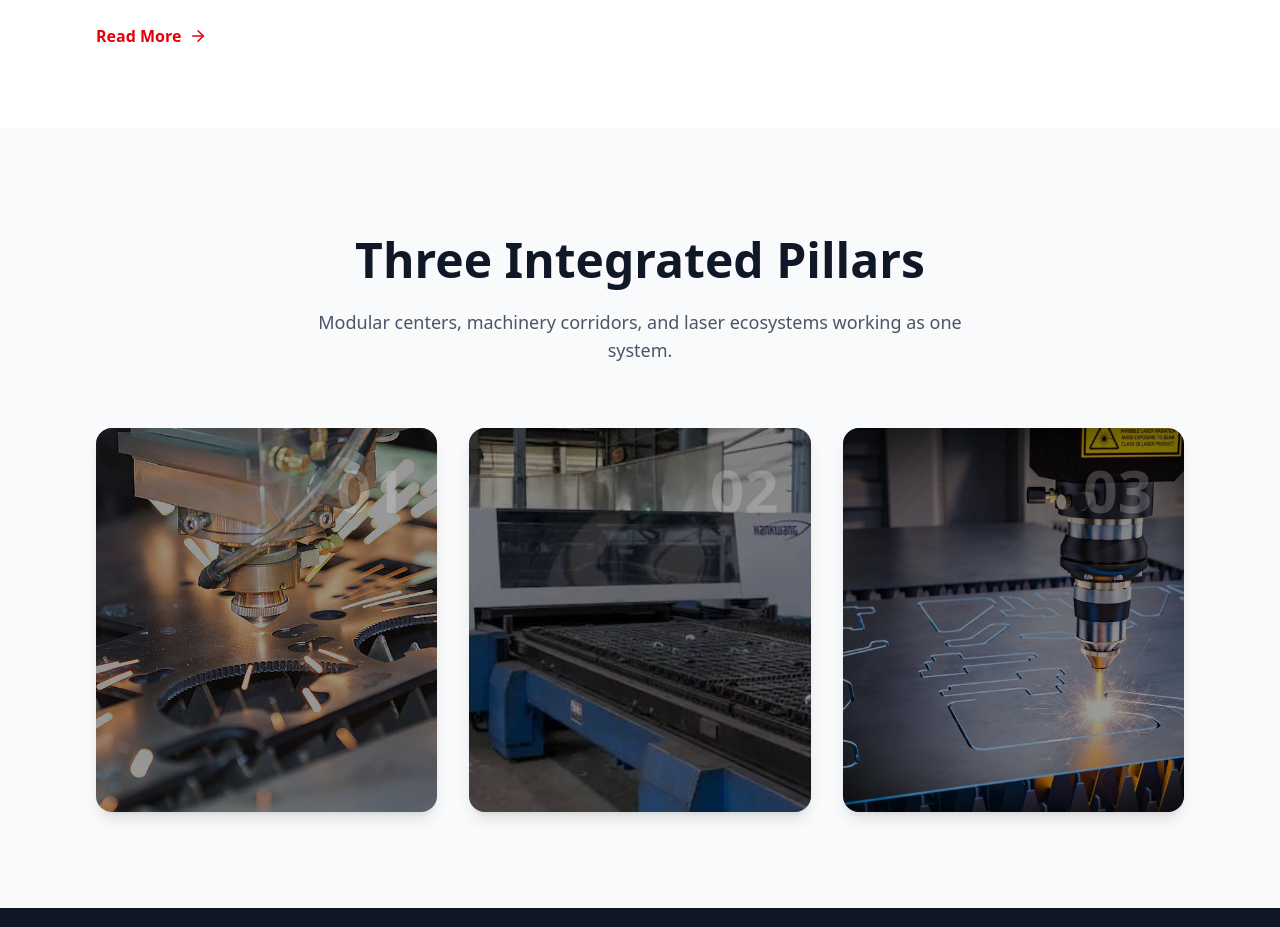
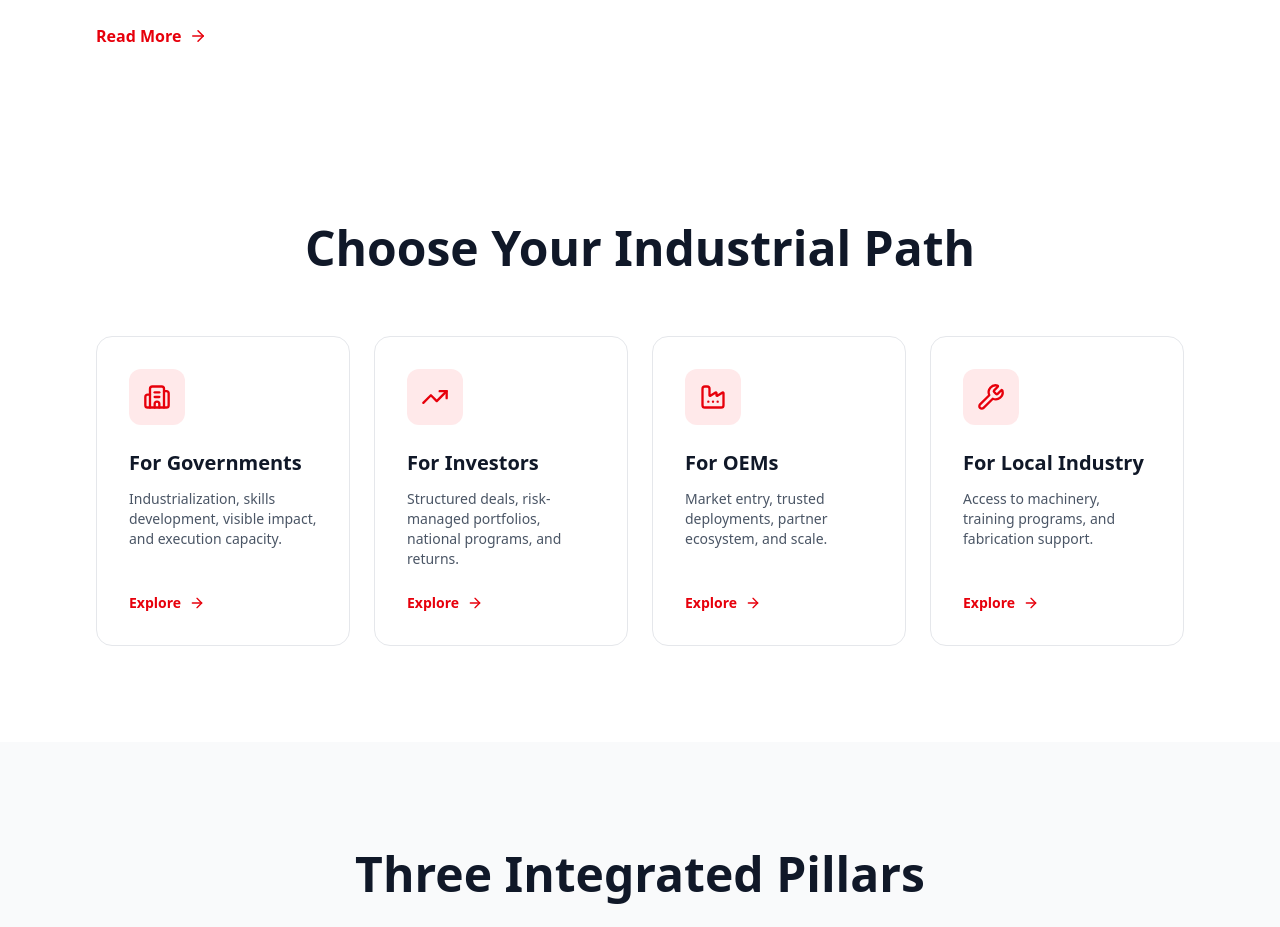
Before and after one commit to Oludefiyinfoluwa06/tmsc-client, a React (Vite) app: page / in a window 1280 px wide. Shown: the part 1480-2407 px from the top of the page. Built offline with nearby package versions, Linux system fonts and the light colour scheme.

Commit message:
Update homepage

```diff
--- a/src/components/home/PathwaysSection.tsx
+++ b/src/components/home/PathwaysSection.tsx
@@ -3,59 +3,60 @@ import { Building2, TrendingUp, Factory, Wrench, ArrowRight } from 'lucide-react
 
 export default function PathwaysSection() {
   return (
-    <section className="py-24 bg-white relative">
+    <section className="py-24 bg-white relative overflow-hidden">
+      <div className="absolute top-0 right-0 w-96 h-96 bg-red-500/5 rounded-full blur-3xl -z-10"></div>
+      <div className="absolute bottom-0 left-0 w-96 h-96 bg-blue-500/5 rounded-full blur-3xl -z-10"></div>
+
       <div className="max-w-6xl mx-auto px-6 md:px-8">
         <div className="text-center mb-16 animate-fade-in-up">
-          <span className="text-primary font-semibold uppercase tracking-wider text-sm">Four Entry Points</span>
-          <h2 className="text-4xl md:text-5xl font-bold text-gray-900 mt-3 mb-6">Choose Your Industrial Path</h2>
-          <p className="text-gray-600 text-lg max-w-2xl mx-auto">Direct routes for governments, investors, OEMs, and local industry.</p>
+          <h2 className="text-4xl md:text-5xl font-bold text-gray-900 mb-4">Choose Your Industrial Path</h2>
         </div>
 
         <div className="grid grid-cols-1 md:grid-cols-2 lg:grid-cols-4 gap-6">
-          <Link to="/for-governments" className="group relative bg-white border border-gray-200 rounded-2xl p-8 transition-all duration-300 hover:shadow-2xl hover:border-primary hover:-translate-y-2 overflow-hidden animate-slide-in-left" style={{ animationDelay: '0s' }}>
-            <div className="absolute top-0 left-0 right-0 h-1 bg-linear-to-r from-primary to-blue-600 transform scale-x-0 group-hover:scale-x-100 origin-left transition-transform duration-300"></div>
-            <div className="w-14 h-14 bg-primary/10 rounded-xl flex items-center justify-center mb-6 group-hover:bg-primary group-hover:text-white transition-all duration-300">
-              <Building2 size={28} className="text-primary group-hover:text-white transition-colors" />
+          <Link to="/for-governments" className="group relative bg-white border border-gray-200 rounded-2xl p-8 transition-all duration-300 hover:shadow-2xl hover:border-red-500/50 hover:-translate-y-2 overflow-hidden animate-slide-in-left h-full flex flex-col" style={{ animationDelay: '0s' }}>
+            <div className="absolute top-0 left-0 right-0 h-1 bg-linear-to-r from-red-600 to-red-400 transform scale-x-0 group-hover:scale-x-100 origin-left transition-transform duration-300"></div>
+            <div className="w-14 h-14 bg-red-500/10 rounded-xl flex items-center justify-center mb-6 group-hover:bg-red-600 group-hover:text-white transition-all duration-300">
+              <Building2 size={28} className="text-red-600 group-hover:text-white transition-colors" />
             </div>
-            <h3 className="text-xl font-bold text-gray-900 mb-3">For Governments</h3>
-            <p className="text-gray-600 text-sm mb-6">Industrialisation, skills development, visible impact, and execution capacity.</p>
-            <span className="inline-flex items-center gap-2 text-primary font-semibold text-sm group-hover:translate-x-1 transition-transform">
+            <h3 className="text-xl font-bold text-gray-900 mb-3 group-hover:text-red-600 transition-colors">For Governments</h3>
+            <p className="text-gray-600 text-sm mb-6 grow">Industrialization, skills development, visible impact, and execution capacity.</p>
+            <span className="inline-flex items-center gap-2 text-red-600 font-semibold text-sm group-hover:text-red-700 group-hover:translate-x-1 transition-all">
               Explore <ArrowRight size={16} />
             </span>
           </Link>
 
-          <Link to="/for-investors" className="group relative bg-white border border-gray-200 rounded-2xl p-8 transition-all duration-300 hover:shadow-2xl hover:border-primary hover:-translate-y-2 overflow-hidden animate-slide-in-left" style={{ animationDelay: '0.1s' }}>
-            <div className="absolute top-0 left-0 right-0 h-1 bg-linear-to-r from-primary to-blue-600 transform scale-x-0 group-hover:scale-x-100 origin-left transition-transform duration-300"></div>
-            <div className="w-14 h-14 bg-primary/10 rounded-xl flex items-center justify-center mb-6 group-hover:bg-primary group-hover:text-white transition-all duration-300">
-              <TrendingUp size={28} className="text-primary group-hover:text-white transition-colors" />
+          <Link to="/for-investors" className="group relative bg-white border border-gray-200 rounded-2xl p-8 transition-all duration-300 hover:shadow-2xl hover:border-red-500/50 hover:-translate-y-2 overflow-hidden animate-slide-in-left h-full flex flex-col" style={{ animationDelay: '0.1s' }}>
+            <div className="absolute top-0 left-0 right-0 h-1 bg-linear-to-r from-red-600 to-red-400 transform scale-x-0 group-hover:scale-x-100 origin-left transition-transform duration-300"></div>
+            <div className="w-14 h-14 bg-red-500/10 rounded-xl flex items-center justify-center mb-6 group-hover:bg-red-600 group-hover:text-white transition-all duration-300">
+              <TrendingUp size={28} className="text-red-600 group-hover:text-white transition-colors" />
             </div>
-            <h3 className="text-xl font-bold text-gray-900 mb-3">For Investors</h3>
-            <p className="text-gray-600 text-sm mb-6">Structured deals, risk-managed portfolios, national programs, and returns.</p>
-            <span className="inline-flex items-center gap-2 text-primary font-semibold text-sm group-hover:translate-x-1 transition-transform">
+            <h3 className="text-xl font-bold text-gray-900 mb-3 group-hover:text-red-600 transition-colors">For Investors</h3>
+            <p className="text-gray-600 text-sm mb-6 grow">Structured deals, risk-managed portfolios, national programs, and returns.</p>
+            <span className="inline-flex items-center gap-2 text-red-600 font-semibold text-sm group-hover:text-red-700 group-hover:translate-x-1 transition-all">
               Explore <ArrowRight size={16} />
             </span>
           </Link>
 
-          <Link to="/for-oems" className="group relative bg-white border border-gray-200 rounded-2xl p-8 transition-all duration-300 hover:shadow-2xl hover:border-primary hover:-translate-y-2 overflow-hidden animate-slide-in-left" style={{ animationDelay: '0.2s' }}>
-            <div className="absolute top-0 left-0 right-0 h-1 bg-linear-to-r from-primary to-blue-600 transform scale-x-0 group-hover:scale-x-100 origin-left transition-transform duration-300"></div>
-            <div className="w-14 h-14 bg-primary/10 rounded-xl flex items-center justify-center mb-6 group-hover:bg-primary group-hover:text-white transition-all duration-300">
-              <Factory size={28} className="text-primary group-hover:text-white transition-colors" />
+          <Link to="/for-oems" className="group relative bg-white border border-gray-200 rounded-2xl p-8 transition-all duration-300 hover:shadow-2xl hover:border-red-500/50 hover:-translate-y-2 overflow-hidden animate-slide-in-left h-full flex flex-col" style={{ animationDelay: '0.2s' }}>
+            <div className="absolute top-0 left-0 right-0 h-1 bg-linear-to-r from-red-600 to-red-400 transform scale-x-0 group-hover:scale-x-100 origin-left transition-transform duration-300"></div>
+            <div className="w-14 h-14 bg-red-500/10 rounded-xl flex items-center justify-center mb-6 group-hover:bg-red-600 group-hover:text-white transition-all duration-300">
+              <Factory size={28} className="text-red-600 group-hover:text-white transition-colors" />
             </div>
-            <h3 className="text-xl font-bold text-gray-900 mb-3">For OEMs</h3>
-            <p className="text-gray-600 text-sm mb-6">Market entry, trusted deployments, partner ecosystem, and scale.</p>
-            <span className="inline-flex items-center gap-2 text-primary font-semibold text-sm group-hover:translate-x-1 transition-transform">
+            <h3 className="text-xl font-bold text-gray-900 mb-3 group-hover:text-red-600 transition-colors">For OEMs</h3>
+            <p className="text-gray-600 text-sm mb-6 grow">Market entry, trusted deployments, partner ecosystem, and scale.</p>
+            <span className="inline-flex items-center gap-2 text-red-600 font-semibold text-sm group-hover:text-red-700 group-hover:translate-x-1 transition-all">
               Explore <ArrowRight size={16} />
             </span>
           </Link>
 
-          <Link to="/for-local" className="group relative bg-white border border-gray-200 rounded-2xl p-8 transition-all duration-300 hover:shadow-2xl hover:border-primary hover:-translate-y-2 overflow-hidden animate-slide-in-left" style={{ animationDelay: '0.3s' }}>
-            <div className="absolute top-0 left-0 right-0 h-1 bg-linear-to-r from-primary to-blue-600 transform scale-x-0 group-hover:scale-x-100 origin-left transition-transform duration-300"></div>
-            <div className="w-14 h-14 bg-primary/10 rounded-xl flex items-center justify-center mb-6 group-hover:bg-primary group-hover:text-white transition-all duration-300">
-              <Wrench size={28} className="text-primary group-hover:text-white transition-colors" />
+          <Link to="/for-local" className="group relative bg-white border border-gray-200 rounded-2xl p-8 transition-all duration-300 hover:shadow-2xl hover:border-red-500/50 hover:-translate-y-2 overflow-hidden animate-slide-in-left h-full flex flex-col" style={{ animationDelay: '0.3s' }}>
+            <div className="absolute top-0 left-0 right-0 h-1 bg-linear-to-r from-red-600 to-red-400 transform scale-x-0 group-hover:scale-x-100 origin-left transition-transform duration-300"></div>
+            <div className="w-14 h-14 bg-red-500/10 rounded-xl flex items-center justify-center mb-6 group-hover:bg-red-600 group-hover:text-white transition-all duration-300">
+              <Wrench size={28} className="text-red-600 group-hover:text-white transition-colors" />
             </div>
-            <h3 className="text-xl font-bold text-gray-900 mb-3">For Local Industry</h3>
-            <p className="text-gray-600 text-sm mb-6">Access to machinery, training programs, and fabrication support.</p>
-            <span className="inline-flex items-center gap-2 text-primary font-semibold text-sm group-hover:translate-x-1 transition-transform">
+            <h3 className="text-xl font-bold text-gray-900 mb-3 group-hover:text-red-600 transition-colors">For Local Industry</h3>
+            <p className="text-gray-600 text-sm mb-6 grow">Access to machinery, training programs, and fabrication support.</p>
+            <span className="inline-flex items-center gap-2 text-red-600 font-semibold text-sm group-hover:text-red-700 group-hover:translate-x-1 transition-all">
               Explore <ArrowRight size={16} />
             </span>
           </Link>
--- a/src/pages/Homepage.tsx
+++ b/src/pages/Homepage.tsx
@@ -1,6 +1,7 @@
 import HeroSection from '../components/home/HeroSection'
 import AboutSection from '../components/home/AboutSection'
 import PillarsSection from '../components/home/PillarsSection'
+import PathwaysSection from '../components/home/PathwaysSection'
 import CorridorSection from '../components/home/CorridorSection'
 import CredibilitySection from '../components/home/CredibilitySection'
 import CTASection from '../components/home/CTASection'
@@ -10,6 +11,7 @@ export default function Homepage() {
     <div className="w-full">
       <HeroSection />
       <AboutSection />
+      <PathwaysSection />
       <PillarsSection />
       <CorridorSection />
       <CredibilitySection />
```
